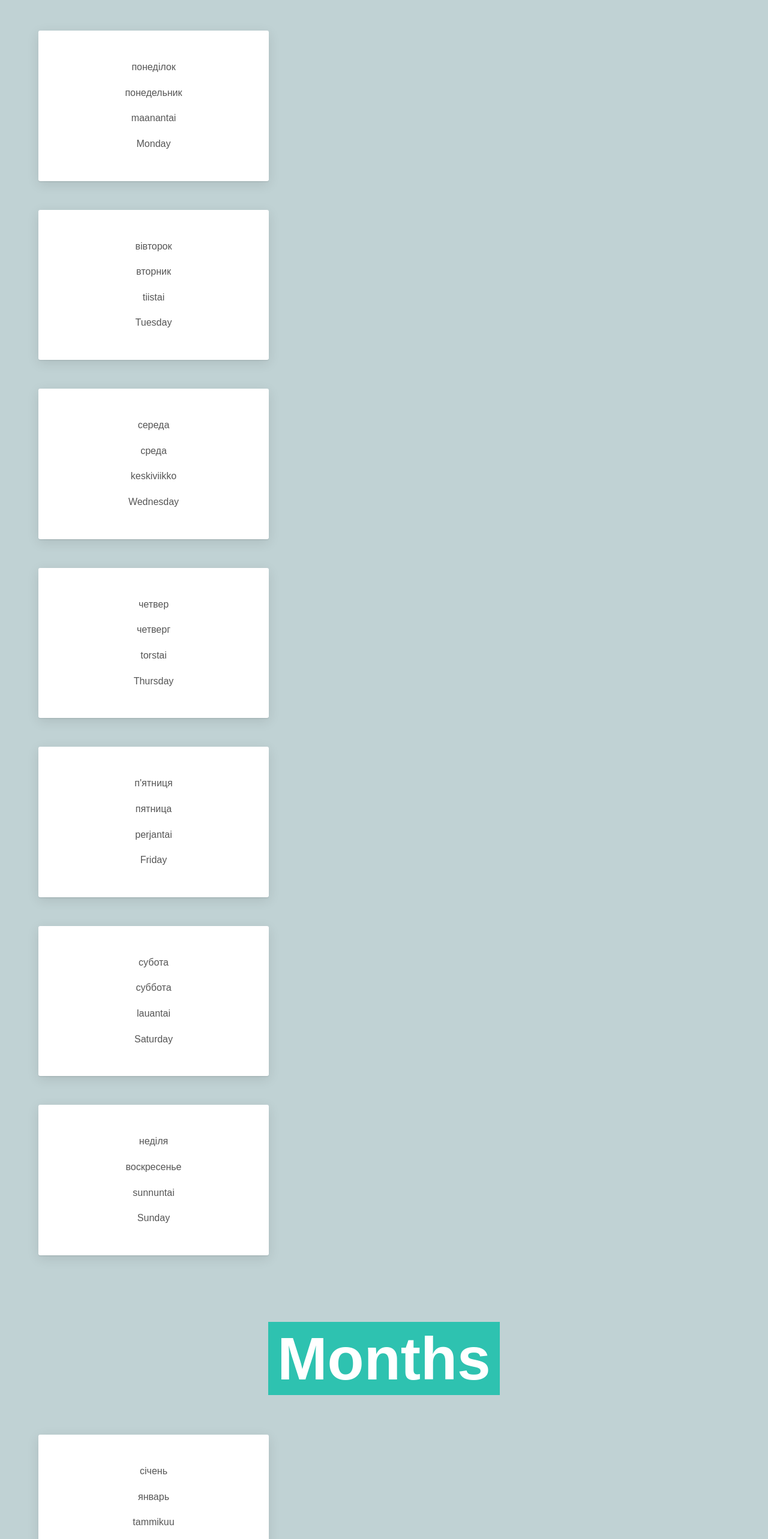
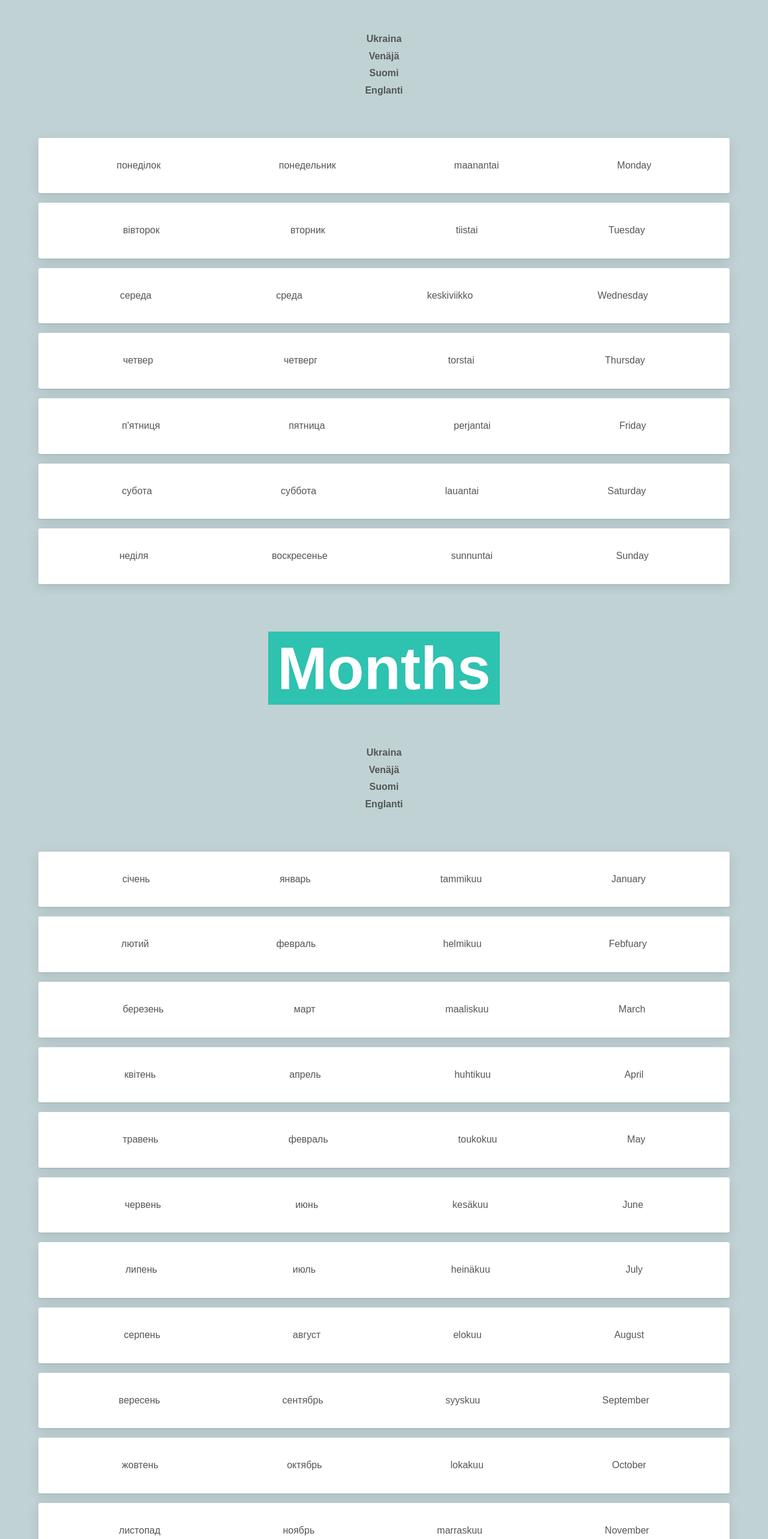
Before and after one commit to irensula/4lang-app, a React (Create React App) app: page / in a window 1280 px wide. Shown: the part 200-2766 px from the top of the page at 60% size. Built offline with nearby package versions, Linux system fonts and the light colour scheme.

Commit message:
Add files via upload

```diff
--- a/src/App.css
+++ b/src/App.css
@@ -20,7 +20,7 @@ h1 span {
   background: #2ec2b0;
 }
 
-.dictionary {
+.row {
   display: flex;
   flex-direction: column;
   flex-wrap: wrap;
@@ -29,10 +29,11 @@ h1 span {
   max-width: 90%;
 }
 
-.dictionary > .term {
-  text-align: center;
-  max-width: 20rem;
-  margin-bottom: 3rem;
+.row > .term {
+  display: flex;
+  flex-direction: row;
+  justify-content: space-around;
+  margin-bottom: 1rem;
   padding: 2rem;
   border-radius: 3px;
   box-shadow: 0 2px 0 rgba(0, 0, 0, 0.05), 0 5px 20px rgba(0, 0, 0, 0.1);
@@ -40,7 +41,7 @@ h1 span {
   transition: all 100ms ease-in-out;
 }
 
-.dictionary > .term > dt {
+.row > .term > dt {
   margin-bottom: 1rem;
 }
 
--- a/src/App.js
+++ b/src/App.js
@@ -1,8 +1,8 @@
 import './App.css';
 import Entry from './components/Entry.jsx';
 import React, { useState } from 'react';
-import daysOfWeek from './daysofweek.js';
-import months from './months.js';
+import daysOfWeek from './data/daysofweek.js';
+import months from './data/months.js';
 
 function App() {
 
@@ -21,7 +21,13 @@ function App() {
       <h1>
         <span>Days Of Week</span>
       </h1>
-      <dl className="dictionary">
+      <tr class="row">
+        <th>Ukraina</th>
+        <th>Venäjä</th>
+        <th>Suomi</th>
+        <th>Englanti</th>
+      </tr>
+      <table className="row">
         {daysOfWeek.map((word) =>
     (<Entry
       key={word.id}
@@ -32,11 +38,21 @@ function App() {
       english={word.english}
     />)
   )}
-      </dl>
+      </table>
+
+
       <h1>
         <span>Months</span>
       </h1>
-      <dl className="dictionary">
+
+      <tr class="row">
+        <th>Ukraina</th>
+        <th>Venäjä</th>
+        <th>Suomi</th>
+        <th>Englanti</th>
+      </tr>
+
+      <table className="row">
         {months.map((word) =>
           (<Entry
             key={word.id}
@@ -47,7 +63,8 @@ function App() {
             english={word.english}
           />)
         )}
-      </dl>
+      </table>
+
 
       <div className="container">
         <h1>{count}</h1>
--- a/src/components/Entry.jsx
+++ b/src/components/Entry.jsx
@@ -1,19 +1,19 @@
 function Entry(props) {
     return(
-        <div className="term">
-          <p>
+        <tr className="term">
+          <td>
             {props.ukrainian}
-          </p>
-          <p>
+          </td>
+          <td>
             {props.russian}
-          </p>
-          <p>
+          </td>
+          <td>
             {props.finnish}
-          </p>
-          <p>
+          </td>
+          <td>
             {props.english}
-          </p>
-        </div>
+          </td>
+        </tr>
     )
 }
 
--- /dev/null
+++ b/src/data/daysofweek.js
@@ -0,0 +1,53 @@
+const daysOfWeek = [
+  {
+    id: 1,
+    ukrainian: "понеділок",
+    russian: "понедельник",
+    finnish: "maanantai",
+    english: "Monday"
+  },
+  {
+    id: 2,
+    ukrainian: "вівторок",
+    russian: "вторник",
+    finnish: "tiistai",
+    english: "Tuesday"
+  },
+  {
+    id: 3,
+    ukrainian: "середа",
+    russian: "среда",
+    finnish: "keskiviikko",
+    english: "Wednesday"
+  },
+  {
+    id: 4,
+    ukrainian: "четвер",
+    russian: "четверг",
+    finnish: "torstai",
+    english: "Thursday"
+  },
+  {
+    id: 5,
+    ukrainian: "п'ятниця",
+    russian: "пятница",
+    finnish: "perjantai",
+    english: "Friday"
+  },
+  {
+    id: 6,
+    ukrainian: "субота",
+    russian: "суббота",
+    finnish: "lauantai",
+    english: "Saturday"
+  },
+  {
+    id: 7,
+    ukrainian: "неділя",
+    russian: "воскресенье",
+    finnish: "sunnuntai",
+    english: "Sunday"
+  }
+];
+
+export default daysOfWeek;
--- /dev/null
+++ b/src/data/months.js
@@ -0,0 +1,87 @@
+const months = [
+    {
+        id: 1,
+        ukrainian: "сiчень",
+        russian: "январь",
+        finnish: "tammikuu",
+        english: "January"
+      },
+      {
+        id: 2,
+        ukrainian: "лютий",
+        russian: "февраль",
+        finnish: "helmikuu",
+        english: "Febfuary"
+      },
+      {
+        id: 3,
+        ukrainian: "березень",
+        russian: "март",
+        finnish: "maaliskuu",
+        english: "March"
+      },
+      {
+        id: 4,
+        ukrainian: "квiтень",
+        russian: "апрель",
+        finnish: "huhtikuu",
+        english: "April"
+      },
+      {
+        id: 5,
+        ukrainian: "травень",
+        russian: "февраль",
+        finnish: "toukokuu",
+        english: "May"
+      },
+      {
+        id: 6,
+        ukrainian: "червень",
+        russian: "июнь",
+        finnish: "kesäkuu",
+        english: "June"
+      },
+      {
+        id: 7,
+        ukrainian: "липень",
+        russian: "июль",
+        finnish: "heinäkuu",
+        english: "July"
+      },
+      {
+        id: 8,
+        ukrainian: "серпень",
+        russian: "август",
+        finnish: "elokuu",
+        english: "August"
+      },
+      {
+        id: 9,
+        ukrainian: "вересень",
+        russian: "сентябрь",
+        finnish: "syyskuu",
+        english: "September"
+      },
+      {
+        id: 10,
+        ukrainian: "жовтень",
+        russian: "октябрь",
+        finnish: "lokakuu",
+        english: "October"
+      },
+      {
+        id: 11,
+        ukrainian: "листопад",
+        russian: "ноябрь",
+        finnish: "marraskuu",
+        english: "November"
+      },
+      {
+        id: 12,
+        ukrainian: "грудень",
+        russian: "декабрь",
+        finnish: "joulukuu",
+        english: "December"
+      }
+]
+export default months;
```
Lines whose indentation alone changed are shown as unchanged.
